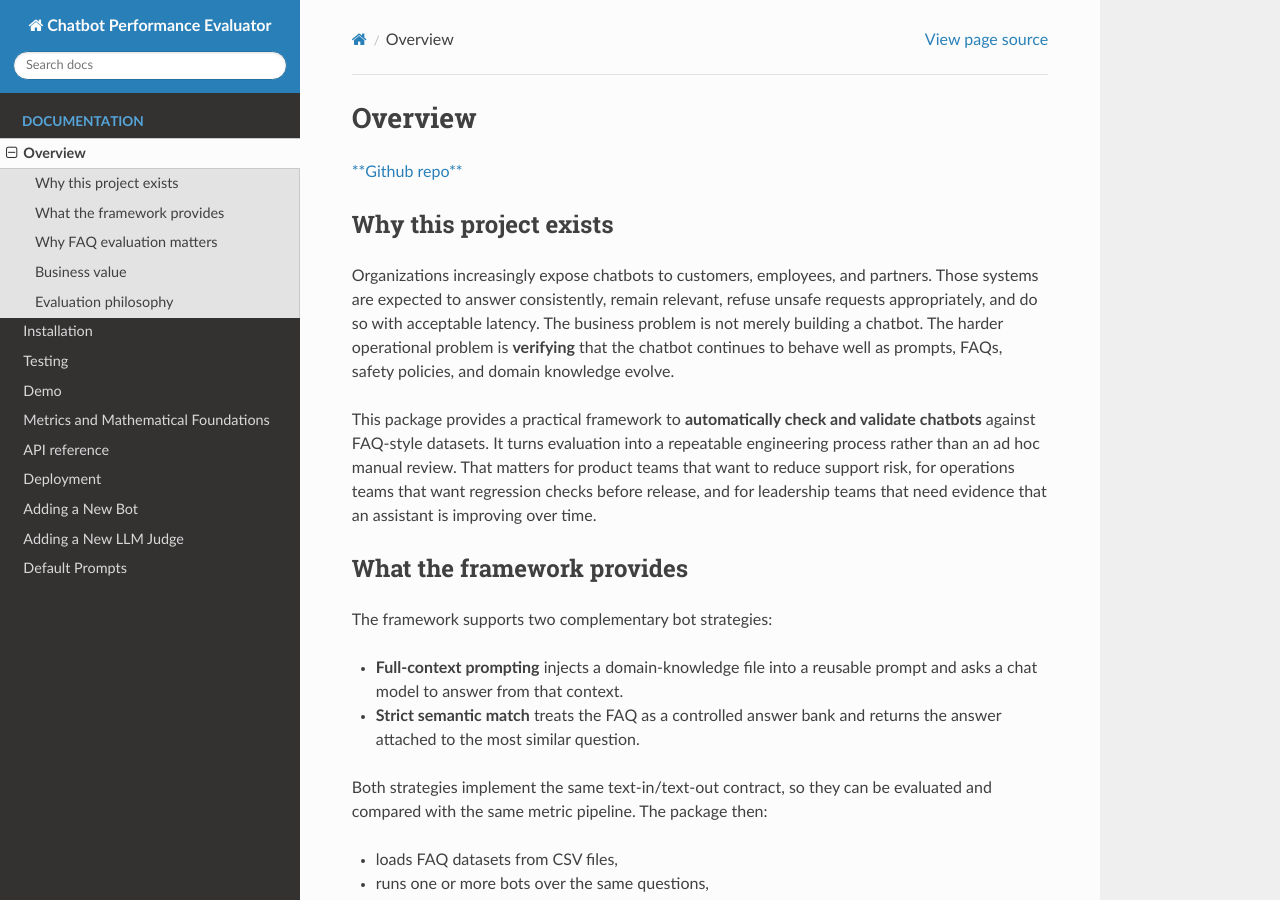
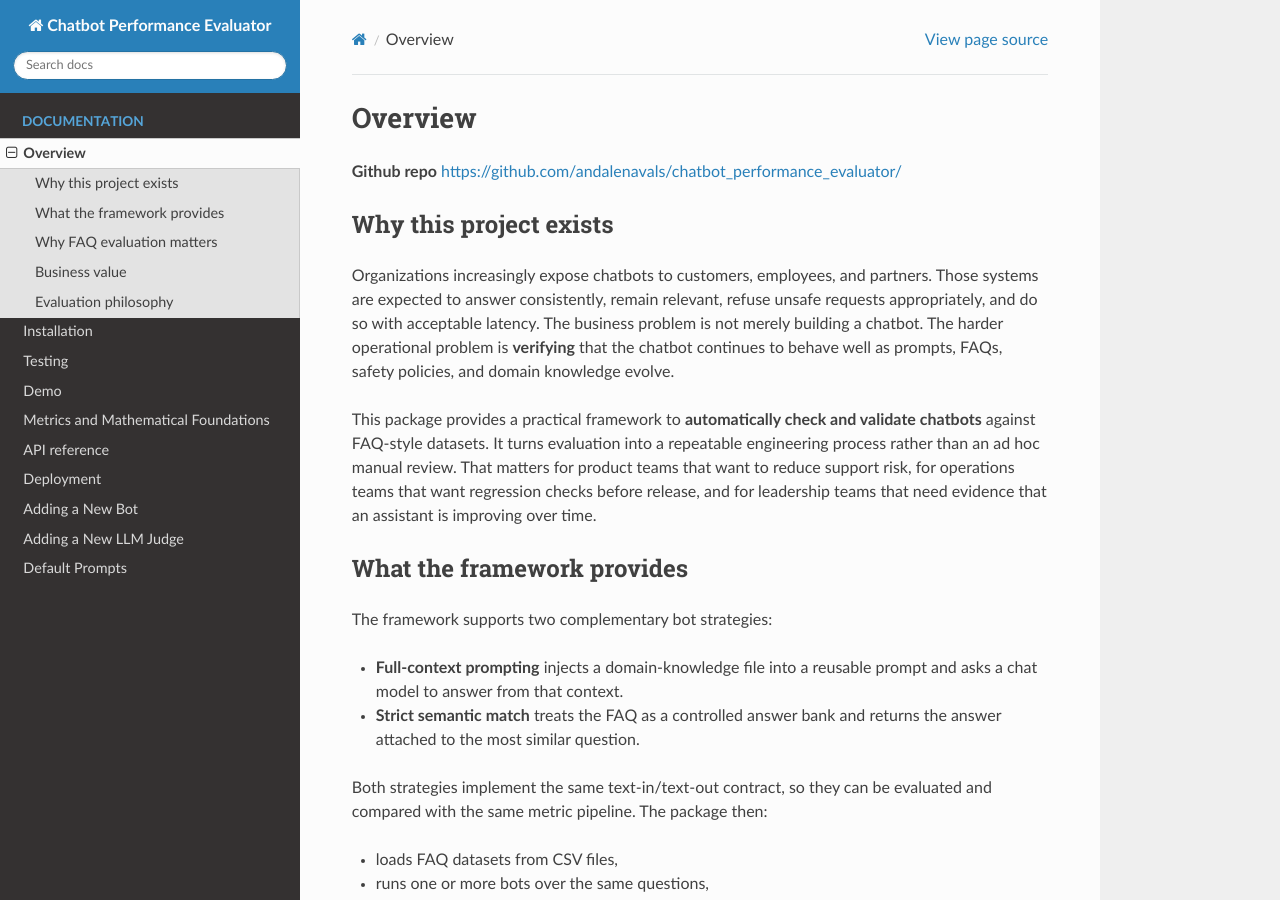
Before and after one commit to andalenavals/chatbot_performance_evaluator, a Sphinx documentation site: the page built from docs/overview.rst, in a window 1280 px wide and 900 px high. Built offline with Sphinx 7.4.7 and the Read the Docs theme 3.1.0, drawn with Linux system fonts in a browser that asks for light colours; pages that are not in the unit, such as notebooks, are missing from menus.

Commit message:
improving;5D;5D;5D;5D;5D;5D;5D;5D documentation

```diff
--- a/docs/overview.rst
+++ b/docs/overview.rst
@@ -1,7 +1,7 @@
 Overview
 ========
 
-`**Github repo** <https://github.com/andalenavals/chatbot_performance_evaluator/>`_
+**Github repo** `<https://github.com/andalenavals/chatbot_performance_evaluator/>`_
 
 Why this project exists
 -----------------------
```
Also changed, not shown: 1 other file.
